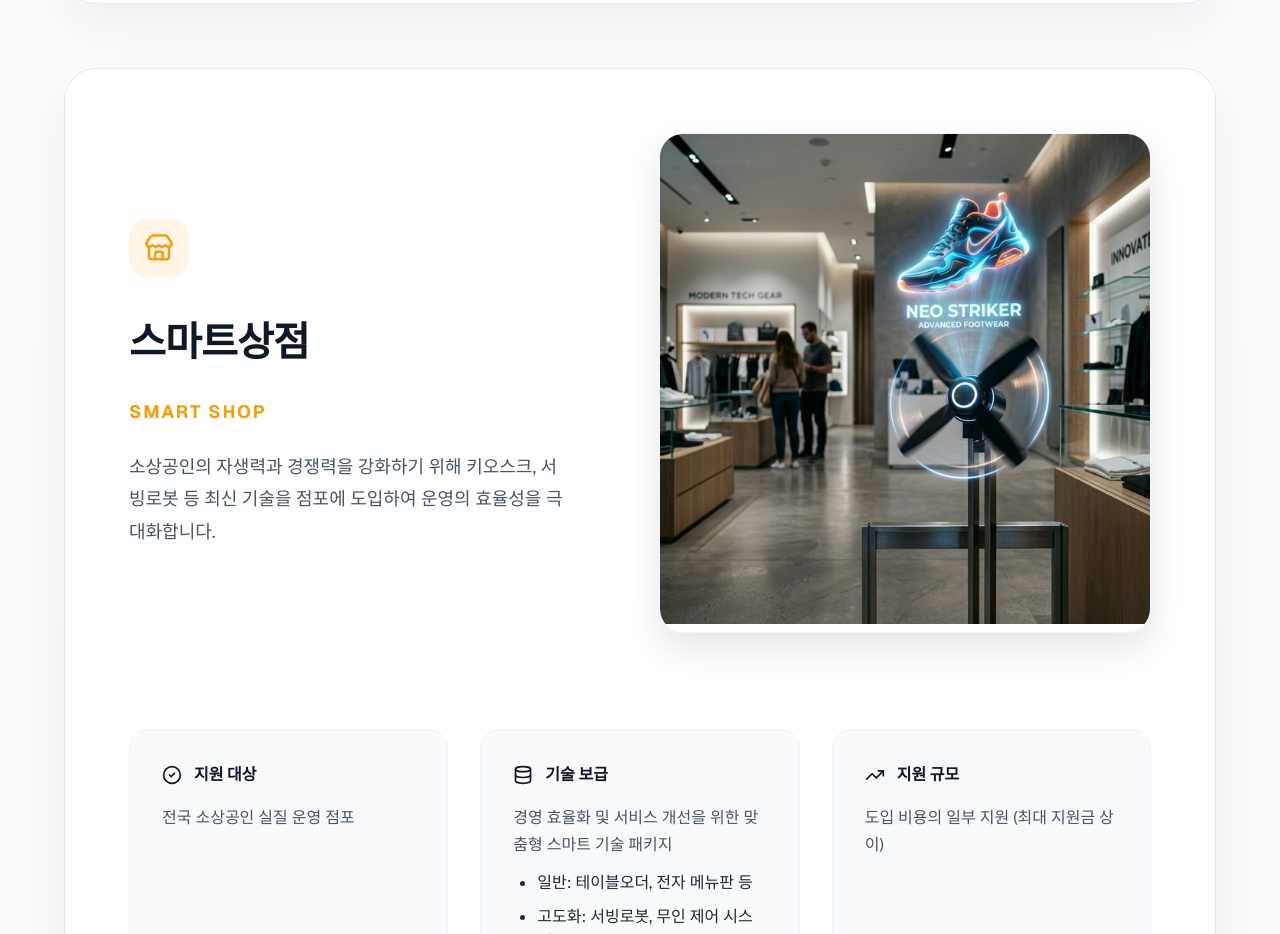
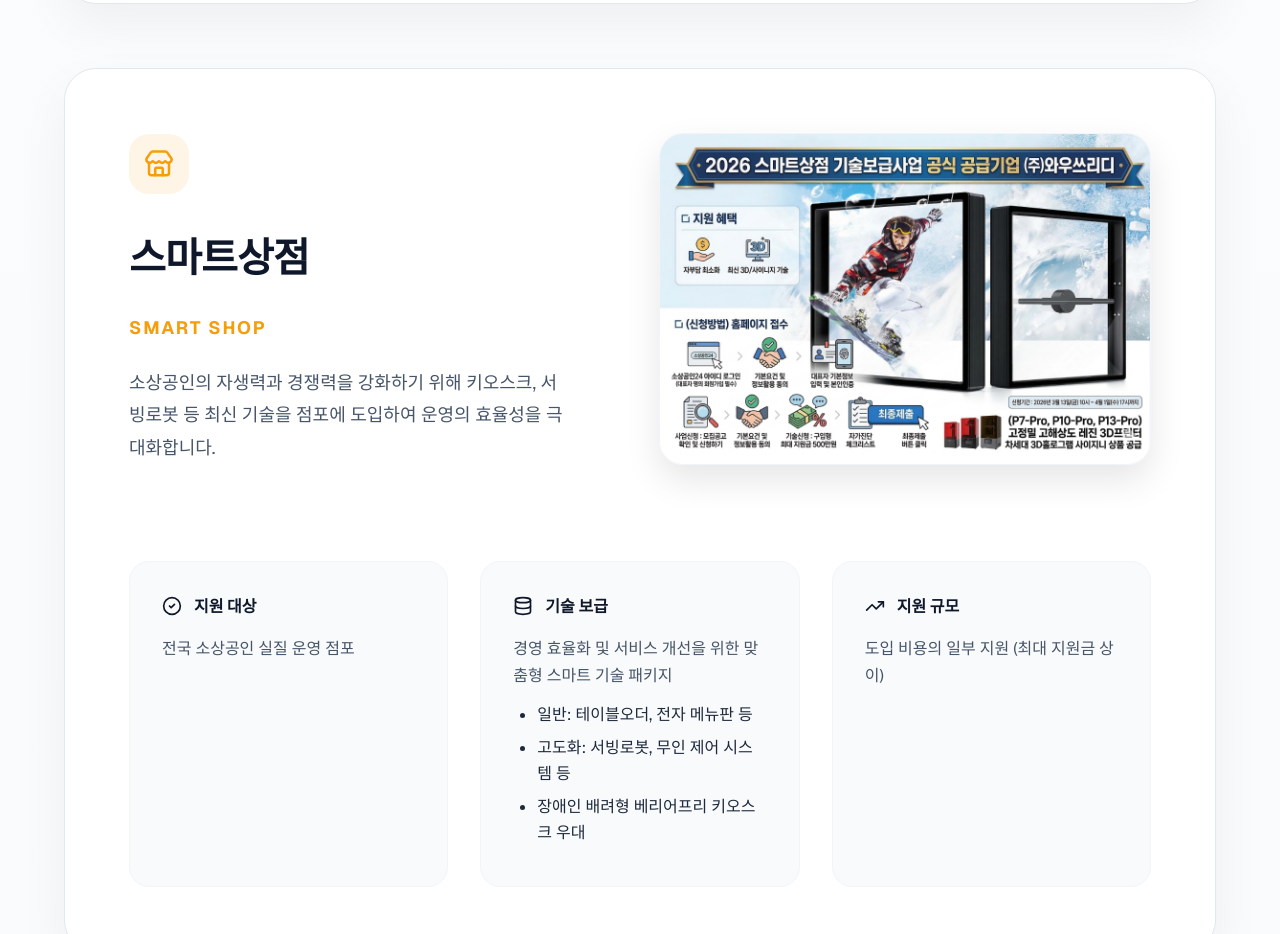
Before and after one commit to seojeongju/wow3d_saas, a Next.js app: page /gov-support in a window 1280 px wide. Shown: the part 3820-4754 px from the top of the page. Built offline with nearby package versions, Linux system fonts and the light colour scheme.

Commit message:
feat: 스마트상점 섹션 이미지를 사용자 제공 포스터 이미지로 교체

```diff
--- a/src/app/gov-support/page.tsx
+++ b/src/app/gov-support/page.tsx
@@ -116,7 +116,7 @@ const sections = [
     icon: <Store size={30} />,
     color: '#F59E0B',
     bgColor: 'rgba(245, 158, 11, 0.1)',
-    imageUrl: '/images/gov/smart_shop.png',
+    imageUrl: '/images/gov/smart_shop.jpg',
     imageAlt: '키오스크와 자동화 기기가 설치된 현대적인 스마트 상점',
     details: [
       {
```
Also changed, not shown: public/images/gov/smart_shop.jpg (added).
